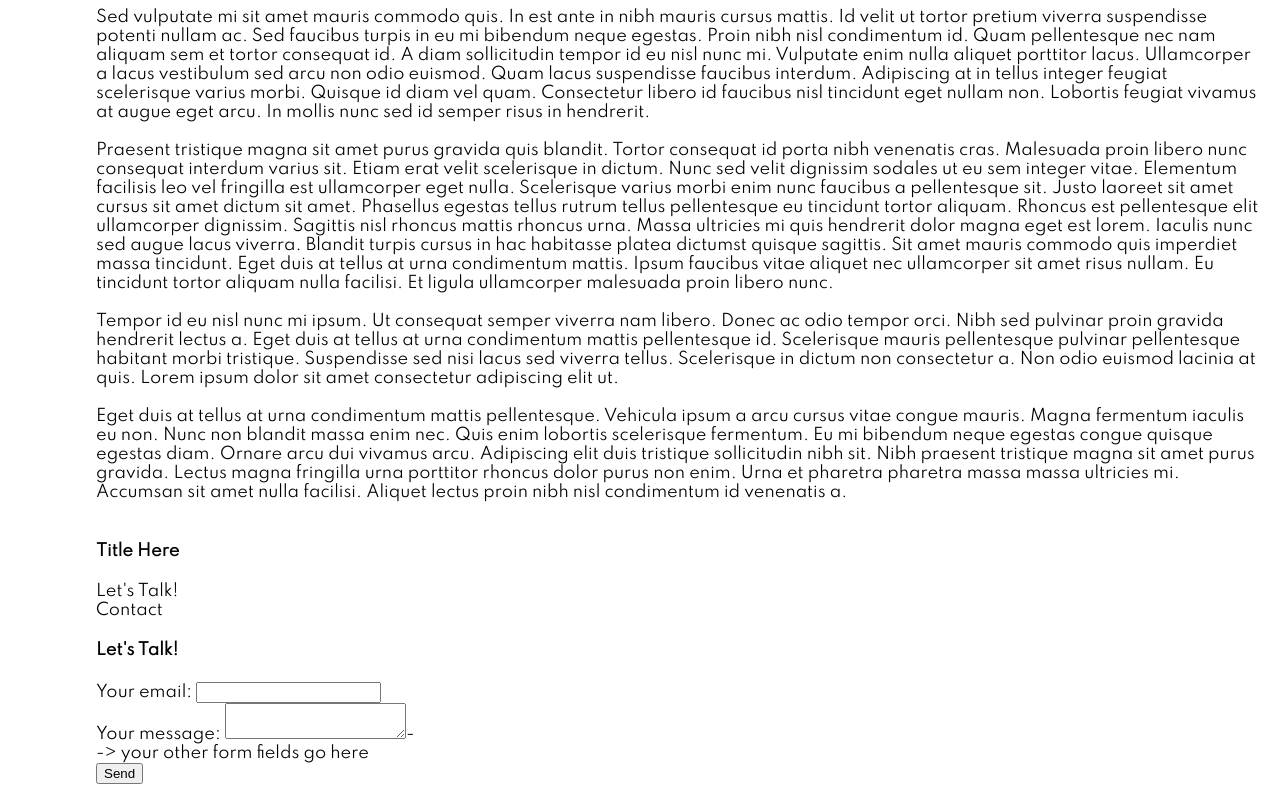
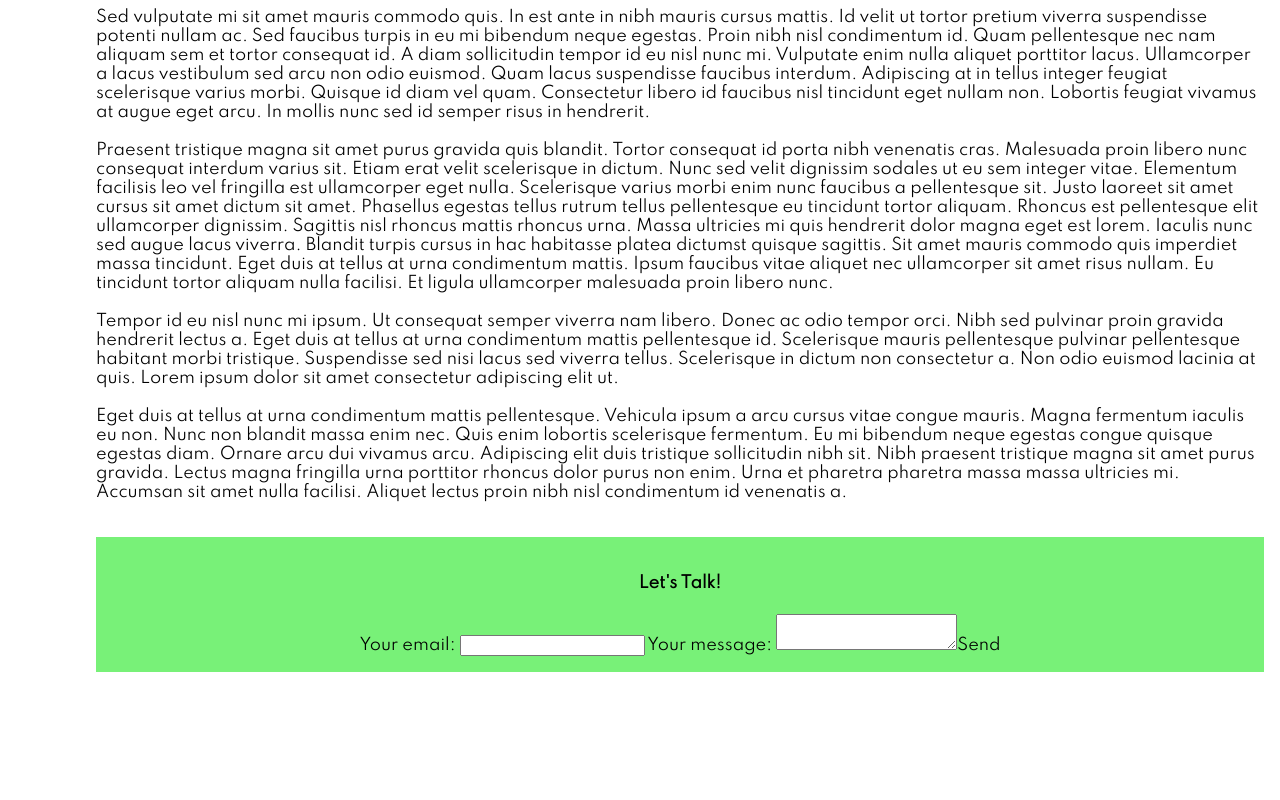
Before and after one commit to abraham-sanchez-1/Portfolio-2, a website: page Index.html in a window 1280 px wide. Shown: the part 1348-2148 px from the top of the page. After the commit the page ends 2036 px from the top, so only its background shows below. Drawn offline with Linux system fonts and the light colour scheme.

Commit message:
new styling for contact me section

```diff
--- a/Index.html
+++ b/Index.html
@@ -11,10 +11,10 @@
     <title>Document</title>
   </head>
   <body>
-    <nav class="navbar">
+    <nav id="TopOfPage" class="navbar">
       <ul class="navbar-nav">
         <li class="logo">
-          <a href="#" class="nav-link">
+          <a href="#TopOfPage" class="nav-link">
             <span class="link-text">Home</span>
             <svg
               aria-hidden="true"
@@ -101,7 +101,7 @@
         </li>
 
         <li class="nav-item">
-          <a href="#" class="nav-link">
+          <a href="#ContactMe" class="nav-link">
             <svg
               aria-hidden="true"
               focusable="false"
@@ -128,6 +128,8 @@
             <span class="link-text">Contact Me</span>
           </a>
         </li>
+
+
       </ul>
     </nav>
     <main data-router-wrapper>
@@ -269,16 +271,9 @@
           venenatis a.<br /><br />
         </p>
       </section>
-      <section>
-        <h4>Title Here</h4>
-
-        <div class="container-fluid">
-          <label>Let's Talk!</label>
-        </div>
-        <div class="card text-white bg-primary mb-3" style="max-width: 20rem;">
-          <div class="card-header">Contact</div>
-          <div class="card-body">
-            <h4 class="card-title">Let's Talk!</h4>
+      <section id="ContactMe">
+          <div class="container" id="ContactPage">
+            <h4>Let's Talk!</h4>
             <form action="https://formspree.io/xqkbwopa" method="POST">
               <label>
                 Your email:
@@ -287,12 +282,12 @@
               <label>
                 Your message:
                 <textarea name="message"></textarea></label
-              >--> your other form fields go here
-
               <button type="submit">Send</button>
             </form>
+
           </div>
-        </div>
+
+
       </section>
     </main>
 
--- a/style/style.css
+++ b/style/style.css
@@ -170,3 +170,9 @@ main {
         transition: opacity var(--transition-speed);
     }
 }
+
+#ContactPage {
+    text-align: center;
+    padding: 1rem 0rem;
+    background-color: #78f178;
+}
```
